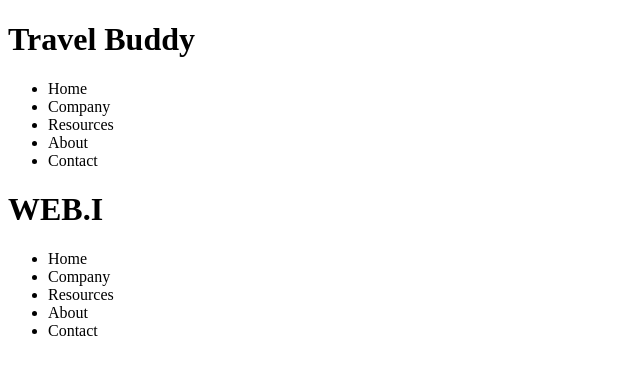
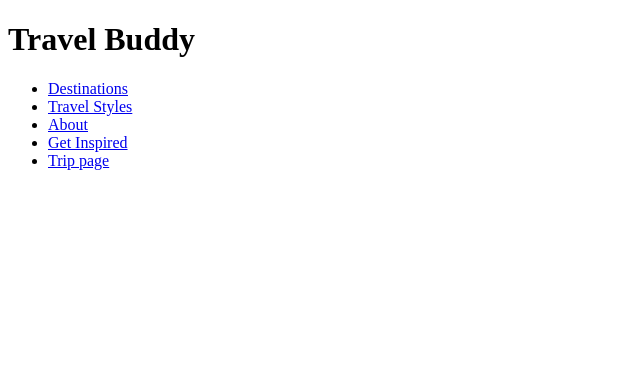
Before and after one commit to weerawi/React_travelbudy_website, a React (Create React App) app in the folder travelbudy/: page / in a window 1280 px wide. Shown: the top 374 px of the page, without its empty margins (0-640 px from the left). Built offline with nearby package versions, Linux system fonts and the light colour scheme; the HTML template or start-up script is replaced by a standard one.

Commit message:
crate Links.jsx and connect each page with navbar

```diff
--- a/travelbudy/src/App.js
+++ b/travelbudy/src/App.js
@@ -1,9 +1,10 @@
+import Navbar from "./components/Navbar";
 import Main from "./pages/Main/Main";
 
 function App() {
   return (
     <div className="App">
-      <Main />
+      <Navbar />
     </div>
   );
 }
--- /dev/null
+++ b/travelbudy/src/components/Links.jsx
@@ -0,0 +1,22 @@
+import React from "react";
+import { BrowserRouter as Router, Routes, Route, Link } from "react-router-dom";
+import Home from "../pages/Main/Main";
+import About from "../pages/About/About";
+import Trip from "../pages/Trip/Trip";
+import Search from "../pages/Search/Search";
+import ContactUs from "../pages/ContactUs/ContactUs";
+const Links = () => {
+  return (
+    <Router>
+      <Routes>
+        <Route path="/main" element={<Home />}></Route>
+        <Route path="/about" element={<About />}></Route>
+        <Route path="/trip" element={<Trip />}></Route>
+        <Route path="/search" element={<Search />}></Route>
+        <Route path="/contactUs" element={<ContactUs />}></Route>
+      </Routes>
+    </Router>
+  );
+};
+
+export default Links;
--- a/travelbudy/src/components/Navbar.jsx
+++ b/travelbudy/src/components/Navbar.jsx
@@ -1,43 +1,40 @@
 import React, { useState } from "react";
+import { Router } from "react-router-dom";
+import Links from "./Links";
 
 const Navbar = () => {
-  const [nav, setNav] = useState(false);
-
-  const handleNav = () => {
-    setNav(!nav);
-  };
-
   return (
     <div className="">
       <h1 className="">Travel Buddy</h1>
       <ul className="  ">
-        <li className="p-4">Home</li>
-        <li className="p-4">Company</li>
-        <li className="p-4">Resources</li>
-        <li className="p-4">About</li>
-        <li className="p-4">Contact</li>
+        {/* main page is destination page */}
+        <li>
+          <a href="/main" className="p-4">
+            Destinations
+          </a>
+        </li>
+        <li>
+          <a href="/search" className="p-4">
+            Travel Styles
+          </a>
+        </li>
+        <li>
+          <a href="/about" className="p-4">
+            About
+          </a>
+        </li>
+        <li>
+          <a href="/contactus" className="p-4">
+            Get Inspired
+          </a>
+        </li>
+        <li>
+          <a href="/trip" className="p-4">
+            Trip page
+          </a>
+        </li>
       </ul>
-      {/* <div onClick={handleNav} className="block md:hidden">
-        {!nav ? <AiOutlineClose size={20} /> : <AiOutlineMenu size={20} />}
-      </div> */}
-      <div
-        className={
-          !nav
-            ? "fixed  left-0 top-0 w-[40%] h-full border-r border-r-gray-500 bg-[#014c63] ease-in-out duration-500"
-            : "fixed left-[-100%]"
-        }
-      >
-        <h1 className="w-full  text-3xl font-bold text-[cyan] mt-7 ml-4">
-          WEB.I
-        </h1>
-        <ul className="uppercase p-4">
-          <li className="p-4 border-b border-gray-500">Home</li>
-          <li className="p-4 border-b border-gray-500">Company</li>
-          <li className="p-4 border-b border-gray-500">Resources</li>
-          <li className="p-4 border-b border-gray-500">About</li>
-          <li className="p-4 ">Contact</li>
-        </ul>
-      </div>
+      <Links />
     </div>
   );
 };
--- a/travelbudy/src/pages/Main/Main.jsx
+++ b/travelbudy/src/pages/Main/Main.jsx
@@ -2,11 +2,7 @@ import React from "react";
 import Navbar from "../../components/Navbar";
 
 const Main = () => {
-  return (
-    <div>
-      <Navbar />
-    </div>
-  );
+  return <div>Main</div>;
 };
 
 export default Main;
```
Also changed, not shown: travelbudy/src/pages/ContactUs/ContactUs.jsx (added), 1 other file (tests, documents, lock files or other folders).
